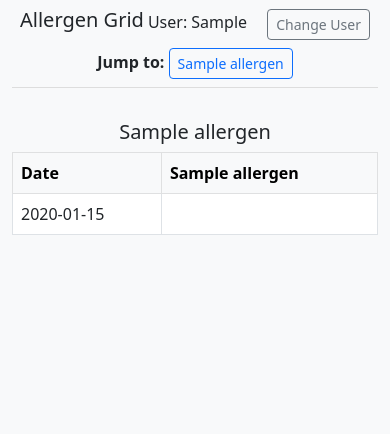
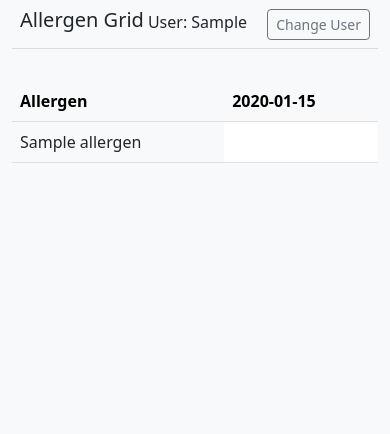
Before and after one commit to uppertoe/allergen-track, a Flask app: template templates/grid.html in a window 390 px wide. Shown: the top 434 px of the page. Run offline with Flask 3, Linux system fonts and the light colour scheme; the visitor is signed in with stand-in values (Sample User, id 1); the template is opened without the code that fills it: most values are stand-ins (such as "Sample title", 1, 10 or a date in 2020).

Commit message:
change mobile grid layout

```diff
--- a/templates/grid.html
+++ b/templates/grid.html
@@ -33,6 +33,31 @@
             background-color: #D8BFD8 !important; /* Ensure lilac color remains on hover */
         }
 
+        /* Sticky allergen label for mobile view */
+        .sticky-allergen {
+            position: -webkit-sticky;
+            position: sticky;
+            left: 0;
+            background-color: #f8f9fa;
+            z-index: 1;
+        }
+
+        /* Table styling for small screens */
+        @media (max-width: 767px) {
+            .mobile-grid-container {
+                overflow-x: auto;
+            }
+            .mobile-grid-table th,
+            .mobile-grid-table td {
+                white-space: nowrap;
+            }
+            .mobile-grid-table td.sticky-allergen {
+                min-width: 120px;
+                text-align: left;
+                background-color: #f8f9fa; /* Keeps the sticky column visible */
+            }
+        }
+
         /* Fixed top navigation for mobile */
         .fixed-top-nav {
             position: sticky;
@@ -41,12 +66,6 @@
             background-color: #f8f9fa;
             padding: 0.5rem;
             border-bottom: 1px solid #ddd;
-        }
-
-        /* Active jump-to button */
-        .allergen-links .btn.active {
-            background-color: #0d6efd;
-            color: white;
         }
 
         /* Fixed bottom button for mobile view */
@@ -62,18 +81,8 @@
                 padding: 0.5rem;
                 text-align: center;
             }
-            .allergen-links {
-                display: block;
-            }
-        }
-
-        @media (min-width: 768px) {
-            .allergen-links {
-                display: none;
-            }
         }
     </style>
-
 </head>
 <body class="bg-light">
     <div class="container pt-md-5 pb-md-3">
@@ -95,12 +104,6 @@
                     <a href="{{ url_for('logout') }}" class="btn btn-outline-secondary btn-sm">Change User</a>
                 </div>
             </div>
-            <div class="text-center mt-2 allergen-links">
-                <strong>Jump to:</strong>
-                {% for allergen in allergens %}
-                <a href="#{{ allergen }}" class="btn btn-outline-primary btn-sm">{{ allergen }}</a>
-                {% endfor %}
-            </div>
         </div>
 
         <!-- Table for larger screens -->
@@ -117,7 +120,7 @@
                 <tbody>
                     {% for day in week_dates %}
                     <tr class="{% if day == today %}table-warning{% elif day.weekday() >= 5 %}table-info{% endif %}">
-                        <td>{{ day.strftime('%A, %d %B %Y') }}</td>
+                        <td>{{ day.strftime('%A, %-d %B %Y') }}</td>
                         {% for allergen in allergens %}
                         <td class="{{ 'recorded' if grid_data[allergen][day] else '' }}"></td>
                         {% endfor %}
@@ -127,29 +130,30 @@
             </table>
         </div>
 
-        <!-- Mobile-friendly layout with anchor links -->
-        <div class="d-block d-md-none mt-3 pt-3">
-            {% for allergen in allergens %}
-            <div id="{{ allergen }}" class="mb-4">
-                <h5 class="text-center">{{ allergen }}</h5>
-                <table class="table table-bordered table-hover">
+        <!-- Mobile-friendly layout with allergens as rows and days as columns -->
+        <div class="mobile-grid-container d-block d-md-none mt-3 pt-3">
+            <table class="table mobile-grid-table">
                 <thead class="table-light">
                     <tr>
-                            <th>Date</th>
-                            <th>{{ allergen }}</th>
+                        <th class="sticky-allergen">Allergen</th>
+                        {% for day in week_dates[::-1] %}  <!-- Reverse the order of days -->
+                        <th class="{% if day == today %}table-warning{% elif day.weekday() >= 5 %}table-info{% endif %}">
+                            {{ day.strftime('%a, %-d %b') }}
+                        </th>
+                        {% endfor %}
                     </tr>
                 </thead>
                 <tbody>
-                        {% for day in week_dates %}
-                        <tr class="{% if day == today %}table-warning{% elif day.weekday() >= 5 %}table-info{% endif %}">
-                            <td>{{ day.strftime('%A, %d %B %Y') }}</td>
+                    {% for allergen in allergens %}
+                    <tr>
+                        <td class="sticky-allergen">{{ allergen }}</td>
+                        {% for day in week_dates[::-1] %}  <!-- Reverse the order of days -->
                         <td class="{{ 'recorded' if grid_data[allergen][day] else '' }}"></td>
+                        {% endfor %}
                     </tr>
                     {% endfor %}
                 </tbody>
             </table>
-            </div>
-            {% endfor %}
         </div>
 
         <!-- Record Allergens Button -->
@@ -165,30 +169,5 @@
 
     <!-- Bootstrap JS and dependencies -->
     <script src="https://cdn.jsdelivr.net/npm/bootstrap@5.3.0/dist/js/bootstrap.bundle.min.js"></script>
-    <script>
-        document.addEventListener("DOMContentLoaded", function() {
-            const allergenSections = document.querySelectorAll(".d-block.d-md-none div[id]");
-            const jumpLinks = document.querySelectorAll(".allergen-links .btn");
-
-            function onScroll() {
-                let current = "";
-                allergenSections.forEach(section => {
-                    const sectionTop = section.getBoundingClientRect().top;
-                    if (sectionTop <= 50) {
-                        current = section.getAttribute("id");
-                    }
-                });
-
-                jumpLinks.forEach(link => {
-                    link.classList.remove("active");
-                    if (link.getAttribute("href") === "#" + current) {
-                        link.classList.add("active");
-                    }
-                });
-            }
-
-            window.addEventListener("scroll", onScroll);
-        });
-    </script>
 </body>
 </html>
```
Lines whose indentation alone changed are shown as unchanged.
